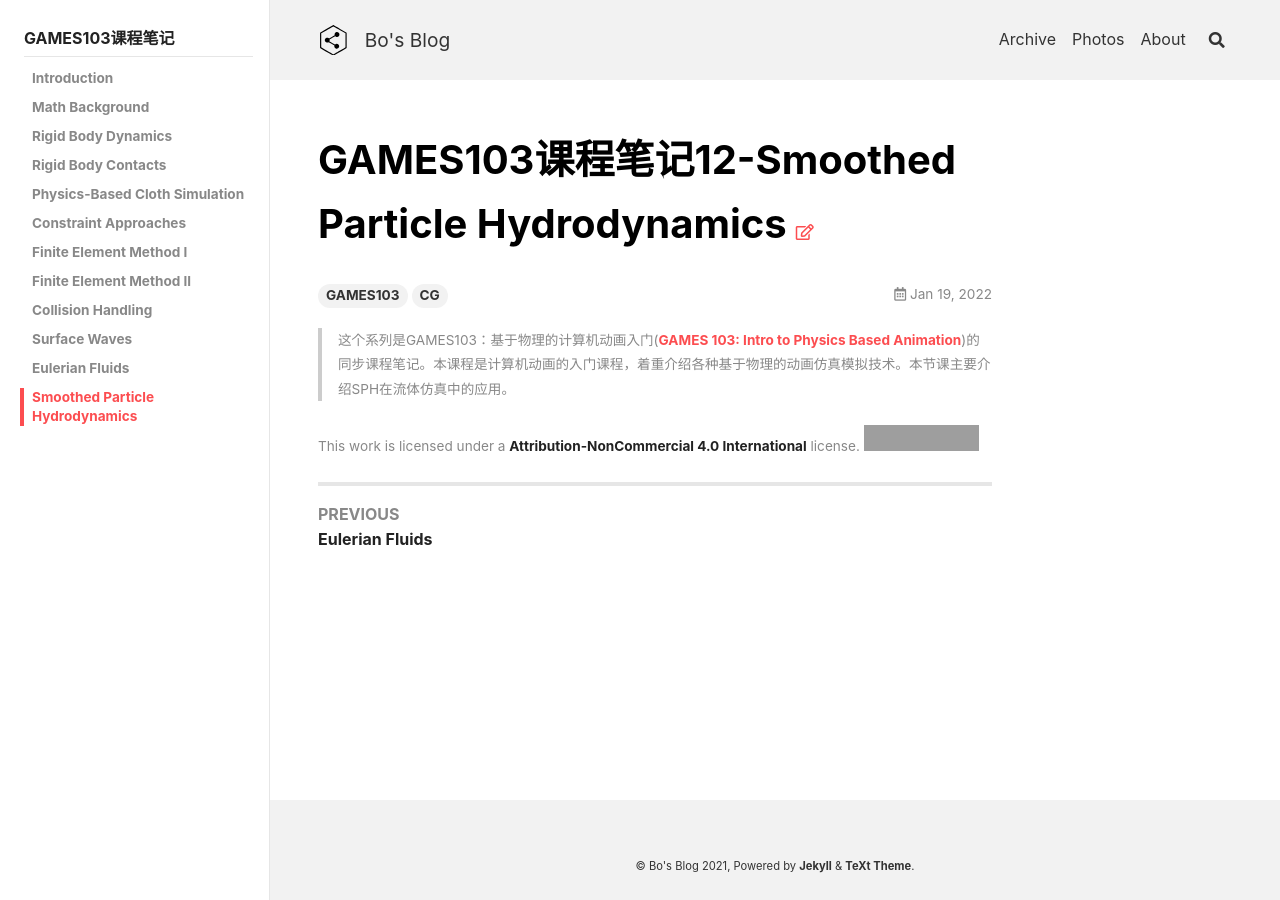
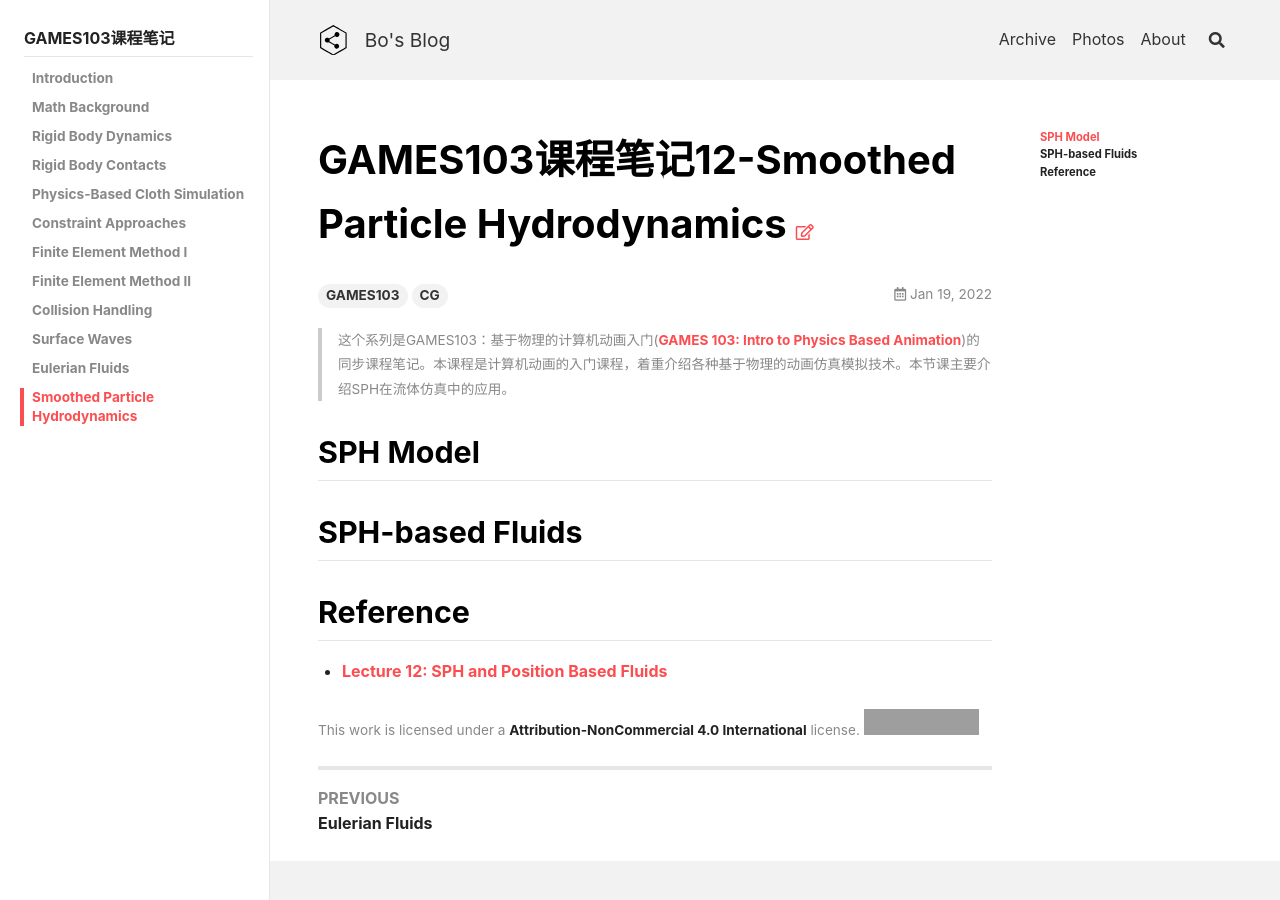
Before and after one commit to peng00bo00/peng00bo00_previous_blog, a Jekyll site: the page built from _posts/2022-01-19-GAMES103-NOTES-12.md, in a window 1280 px wide. Built offline with Jekyll 4.4.1, drawn with Linux system fonts in a browser that asks for light colours; nearby versions of some CDN libraries; grey boxes are pictures that could not be loaded.

Commit message:
Update 2022-01-19-GAMES103-NOTES-12.md

```diff
--- a/_posts/2022-01-19-GAMES103-NOTES-12.md
+++ b/_posts/2022-01-19-GAMES103-NOTES-12.md
@@ -11,3 +11,11 @@ sidebar:
 
 > 这个系列是GAMES103：基于物理的计算机动画入门([GAMES 103: Intro to Physics Based Animation](http://games-cn.org/games103/))的同步课程笔记。本课程是计算机动画的入门课程，着重介绍各种基于物理的动画仿真模拟技术。本节课主要介绍SPH在流体仿真中的应用。
 <!--more-->
+
+## SPH Model
+
+## SPH-based Fluids
+
+## Reference
+
+- [Lecture 12: SPH and Position Based Fluids](https://www.bilibili.com/video/BV12Q4y1S73g?p=12)
```
